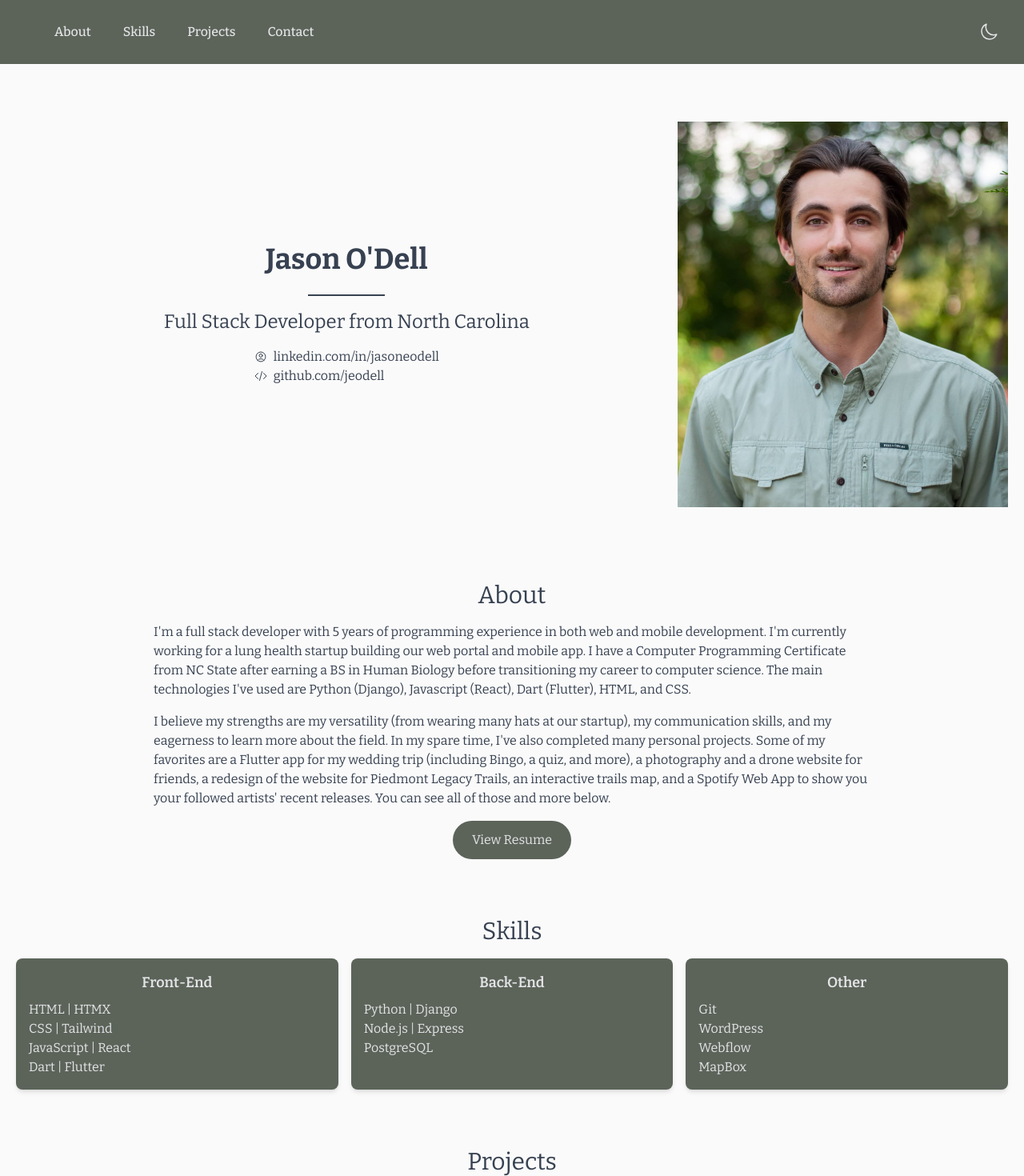
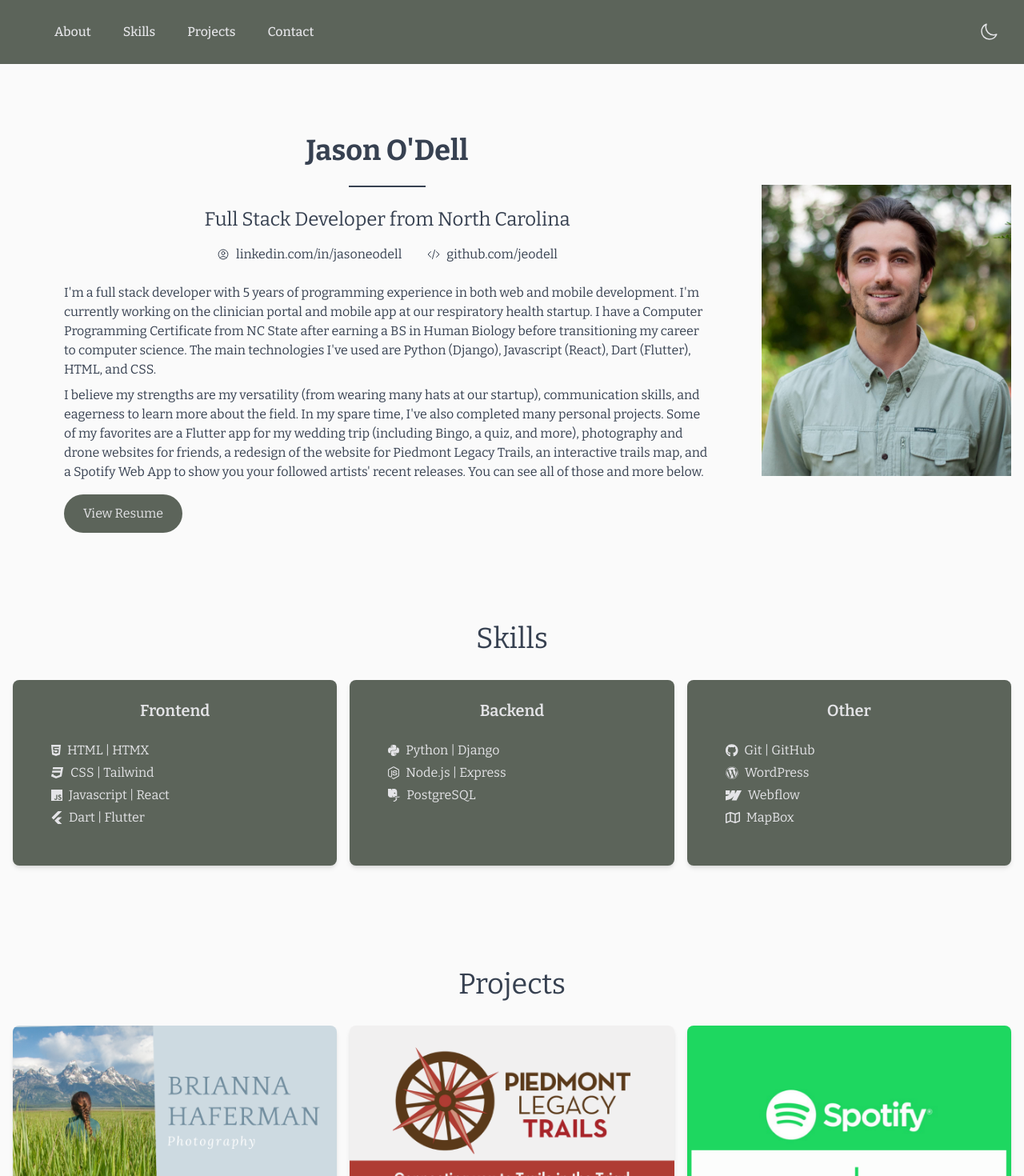
Before and after one commit to jeodell/jeodell.github.io, a Next.js app: page / in a window 1280 px wide. Shown: the top 1470 px of the page at 80% size. Built offline with nearby package versions, Linux system fonts and the light colour scheme.

Commit message:
Fixing styles, moving about to top section, and moving skill card to own file

```diff
--- a/src/app/page.tsx
+++ b/src/app/page.tsx
@@ -3,19 +3,22 @@
 import { CodeBracketIcon, UserCircleIcon } from '@heroicons/react/24/outline'
 import Footer from './components/Footer'
 import ProjectCard from './components/ProjectCard'
+import SkillCard from './components/SkillCard'
 
 export default function Home() {
+  const yearsOfExperience = new Date().getFullYear() - 2019
+
   return (
     <main className="text-gray-700 dark:text-zinc-200">
-      <section id="intro" className="container mx-auto my-4 p-5">
+      <section id="intro" className="container mx-auto my-8 p-4">
         <div className="flex items-center justify-center">
-          <div className="mx-auto my-5">
-            <div className="flex flex-col md:flex-row">
-              <div className="flex flex-col items-center justify-center text-center md:w-2/3">
-                <h1 className="mb-2 text-4xl font-bold">Jason O&apos;Dell</h1>
+          <div className="mx-auto my-8">
+            <div className="flex flex-col lg:flex-row">
+              <div className="flex flex-col items-center justify-center text-center lg:w-3/4">
+                <h1 className="my-2 text-4xl font-bold">Jason O&apos;Dell</h1>
                 <hr className="my-4 w-24 border-t-2 border-gray-700 dark:border-zinc-200" />
-                <p className="mb-4 text-2xl">Full Stack Developer from North Carolina</p>
-                <div className="flex flex-col items-start justify-center">
+                <p className="my-2 text-2xl">Full Stack Developer from North Carolina</p>
+                <div className="mb-6 mt-2 flex flex-col items-start justify-center md:flex-row md:space-x-8">
                   <a
                     className="flex items-center hover:underline"
                     href="https://www.linkedin.com/in/jasoneodell"
@@ -35,8 +38,35 @@ export default function Home() {
                     github.com/jeodell
                   </a>
                 </div>
+                <div className="flex flex-wrap space-y-2 lg:px-16">
+                  <p className="text-left">
+                    I&apos;m a full stack developer with {yearsOfExperience} years of programming experience in both web
+                    and mobile development. I&apos;m currently working on the clinician portal and mobile app at our
+                    respiratory health startup. I have a Computer Programming Certificate from NC State after earning a
+                    BS in Human Biology before transitioning my career to computer science. The main technologies
+                    I&apos;ve used are Python (Django), Javascript (React), Dart (Flutter), HTML, and CSS.
+                  </p>
+                  <p className="text-left">
+                    I believe my strengths are my versatility (from wearing many hats at our startup), communication
+                    skills, and eagerness to learn more about the field. In my spare time, I&apos;ve also completed many
+                    personal projects. Some of my favorites are a Flutter app for my wedding trip (including Bingo, a
+                    quiz, and more), photography and drone websites for friends, a redesign of the website for Piedmont
+                    Legacy Trails, an interactive trails map, and a Spotify Web App to show you your followed
+                    artists&apos; recent releases. You can see all of those and more below.
+                  </p>
+                </div>
+                <div className="mt-4 flex max-w-4xl self-start lg:px-16">
+                  <a
+                    href="./img/resume.pdf"
+                    target="_blank"
+                    rel="noopener noreferrer"
+                    className="dark:bg-jo-medium dark:hover:bg-jo-medium/80 mx-auto rounded-full bg-jo-light px-6 py-3 text-center text-zinc-200 hover:bg-jo-light/90"
+                  >
+                    View Resume
+                  </a>
+                </div>
               </div>
-              <div className="mx-auto mb-0 mt-8 w-1/2 md:my-4 md:w-1/3">
+              <div className="mx-auto mb-0 mt-8 flex w-3/4 items-center sm:w-1/2 lg:my-4 lg:w-1/4">
                 <img src="./img/jason.jpg" alt="Jason O'Dell" />
               </div>
             </div>
@@ -44,69 +74,20 @@ export default function Home() {
         </div>
       </section>
 
-      <section id="about" className="container mx-auto my-4 p-5">
-        <h2 className="mb-4 text-center text-3xl">About</h2>
-        <div className="mx-auto flex max-w-4xl flex-col space-y-4">
-          <p>
-            I&apos;m a full stack developer with 5 years of programming experience in both web and mobile development.
-            I&apos;m currently working for a lung health startup building our web portal and mobile app. I have a
-            Computer Programming Certificate from NC State after earning a BS in Human Biology before transitioning my
-            career to computer science. The main technologies I&apos;ve used are Python (Django), Javascript (React),
-            Dart (Flutter), HTML, and CSS.
-          </p>
-          <p>
-            I believe my strengths are my versatility (from wearing many hats at our startup), my communication skills,
-            and my eagerness to learn more about the field. In my spare time, I&apos;ve also completed many personal
-            projects. Some of my favorites are a Flutter app for my wedding trip (including Bingo, a quiz, and more), a
-            photography and a drone website for friends, a redesign of the website for Piedmont Legacy Trails, an
-            interactive trails map, and a Spotify Web App to show you your followed artists&apos; recent releases. You
-            can see all of those and more below.
-          </p>
-          <a
-            href="./img/resume.pdf"
-            target="_blank"
-            rel="noopener noreferrer"
-            className="dark:bg-jo-medium dark:hover:bg-jo-medium/80 mx-auto rounded-full bg-jo-light px-6 py-3 text-center text-zinc-200 hover:bg-jo-light/90"
-          >
-            View Resume
-          </a>
+      <section id="skills" className="container mx-auto mb-24 mt-12 p-4">
+        <h2 className="mb-8 text-center text-4xl">Skills</h2>
+        <div className="grid grid-cols-1 gap-4 text-zinc-200 xs:grid-cols-2 lg:grid-cols-3">
+          <SkillCard
+            title="Frontend"
+            skills={['HTML | HTMX', 'CSS | Tailwind', 'Javascript | React', 'Dart | Flutter']}
+          />
+          <SkillCard title="Backend" skills={['Python | Django', 'Node.js | Express', 'PostgreSQL']} />
+          <SkillCard title="Other" skills={['Git | GitHub', 'WordPress', 'Webflow', 'MapBox']} />
         </div>
       </section>
 
-      <section id="skills" className="container mx-auto my-8 p-5">
-        <h2 className="mb-4 text-center text-3xl">Skills</h2>
-        <div className="grid grid-cols-1 gap-4 text-zinc-200 xs:grid-cols-2 lg:grid-cols-3">
-          <div className="dark:bg-jo-medium rounded-lg bg-jo-light p-4 shadow-md">
-            <h3 className="mb-2 text-center text-lg font-semibold">Front-End</h3>
-            <ul>
-              <li>HTML | HTMX</li>
-              <li>CSS | Tailwind</li>
-              <li>JavaScript | React</li>
-              <li>Dart | Flutter</li>
-            </ul>
-          </div>
-          <div className="dark:bg-jo-medium rounded-lg bg-jo-light p-4 shadow-md">
-            <h3 className="mb-2 text-center text-lg font-semibold">Back-End</h3>
-            <ul>
-              <li>Python | Django</li>
-              <li>Node.js | Express</li>
-              <li>PostgreSQL</li>
-            </ul>
-          </div>
-          <div className="dark:bg-jo-medium rounded-lg bg-jo-light p-4 shadow-md">
-            <h3 className="mb-2 text-center text-lg font-semibold">Other</h3>
-            <ul>
-              <li>Git</li>
-              <li>WordPress</li>
-              <li>Webflow</li>
-              <li>MapBox</li>
-            </ul>
-          </div>
-        </div>
-      </section>
-
-      <section id="projects" className="container mx-auto mb-24 mt-8 p-5">
-        <h2 className="mb-4 text-center text-3xl">Projects</h2>
+      <section id="projects" className="container mx-auto my-24 p-4">
+        <h2 className="mb-8 text-center text-4xl">Projects</h2>
         <div className="grid grid-cols-1 gap-4 md:grid-cols-2 lg:grid-cols-3">
           <ProjectCard
             title="Brianna Haferman Photography"
```
